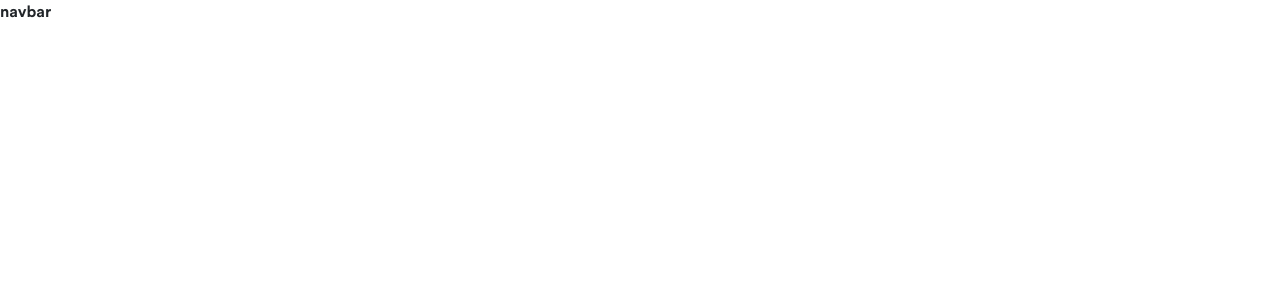
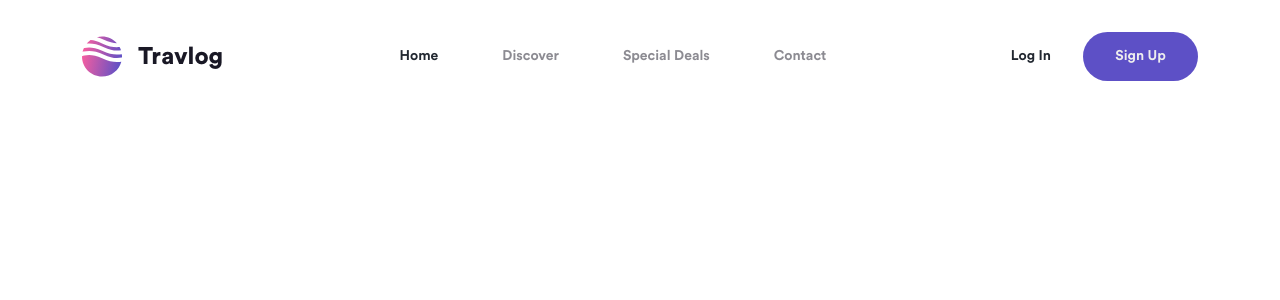
Before and after one commit to aleksi-svaridze/travlog, a React (Create React App) app: page / in a window 1280 px wide. Shown: the top 300 px of the page. Built offline with nearby package versions, Linux system fonts and the light colour scheme.

Commit message:
Finished: Navbar component

```diff
--- a/src/components/Navbar.js
+++ b/src/components/Navbar.js
@@ -1,8 +1,45 @@
+import Logo from '../images/icons/logo.svg';
+
 const Navbar = () => {
     return(
-        <div>
-            navbar
-        </div>
+        <nav className="navbar navbar-expand-lg py-2rem">
+            <div className="container">
+                <a className="navbar-brand me-0 column-gap-3 py-0 fw-bolder text-capitalize d-flex align-items-center text-blue-dark fs-24" href="#">
+                    <img src={Logo} alt="Travlog logo" className='w-40' />
+                    travlog
+                </a>
+
+                <button className="navbar-toggler" type="button" data-bs-toggle="collapse" data-bs-target="#navbarSupportedContent" aria-controls="navbarSupportedContent" aria-expanded="false" aria-label="Toggle navigation">
+                <span className="navbar-toggler-icon"></span>
+                </button>
+
+                <div className="collapse navbar-collapse" id="navbarSupportedContent">
+                    <ul className="navbar-nav mx-auto d-flex column-gap-5">
+                        <li className="nav-item">
+                            <a className="nav-link fs-14 text-blue text-capitalize" href="#">Home</a>
+                        </li>
+                        <li className="nav-item">
+                            <a className="nav-link fs-14 text-blue-dark-50 text-capitalize" href="#">discover</a>
+                        </li>
+                        <li className="nav-item">
+                            <a className="nav-link fs-14 text-blue-dark-50 text-capitalize">special deals</a>
+                        </li>
+                        <li className="nav-item">
+                            <a className="nav-link fs-14 text-blue-dark-50 text-capitalize">contact</a>
+                        </li>
+                    </ul>
+
+                    <ul className="navbar-nav align-items-center column-gap-4">
+                        <li className="nav-item">
+                            <a className="nav-link fs-14 text-blue text-capitalize" href="#">log in</a>
+                        </li>
+                        <li className="nav-item">
+                            <a className="btn fs-14 text-gray bg-purple w-115 h-49 d-flex align-items-center justify-content-center rounded-pill text-capitalize" href="#">sign up</a>
+                        </li>
+                    </ul>
+                </div>
+            </div>
+        </nav>
     )
 }
 
--- a/src/styles/css/main.css
+++ b/src/styles/css/main.css
@@ -23,83 +23,83 @@
   src: local("Inter"), url(../../fonts/Inter-Regular.ttf) format("ttf");
 }
 .text-pink {
-  color: #F85E9F;
+  color: #F85E9F !important;
 }
 
 .text-orange {
-  color: #FF5722;
+  color: #FF5722 !important;
 }
 
 .text-yellow {
-  color: #FACD49;
+  color: #FACD49 !important;
 }
 
 .text-purple {
-  color: #5D50C6;
+  color: #5D50C6 !important;
 }
 
 .text-gray {
-  color: #EEEEEE;
+  color: #EEEEEE !important;
 }
 
 .text-blue {
-  color: #222831;
+  color: #222831 !important;
 }
 
 .text-blue-dark {
-  color: #191825;
+  color: #191825 !important;
 }
 
 .text-blue-dark-50 {
-  color: rgba(25, 24, 37, 0.5);
+  color: rgba(25, 24, 37, 0.5) !important;
 }
 
 .text-blue-dark-75 {
-  color: rgba(25, 24, 37, 0.75);
+  color: rgba(25, 24, 37, 0.75) !important;
 }
 
 .text-yellow-10 {
-  color: rgba(250, 205, 73, 0.078);
+  color: rgba(250, 205, 73, 0.078) !important;
 }
 
 .bg-pink {
-  background-color: #F85E9F;
+  background-color: #F85E9F !important;
 }
 
 .bg-orange {
-  background-color: #FF5722;
+  background-color: #FF5722 !important;
 }
 
 .bg-yellow {
-  background-color: #FACD49;
+  background-color: #FACD49 !important;
 }
 
 .bg-purple {
-  background-color: #5D50C6;
+  background-color: #5D50C6 !important;
 }
 
 .bg-gray {
-  background-color: #EEEEEE;
+  background-color: #EEEEEE !important;
 }
 
 .bg-blue {
-  background-color: #222831;
+  background-color: #222831 !important;
 }
 
 .bg-blue-dark {
-  background-color: #191825;
+  background-color: #191825 !important;
 }
 
 .bg-blue-dark-50 {
-  background-color: rgba(25, 24, 37, 0.5);
+  background-color: rgba(25, 24, 37, 0.5) !important;
 }
 
 .bg-blue-dark-75 {
-  background-color: rgba(25, 24, 37, 0.75);
+  background-color: rgba(25, 24, 37, 0.75) !important;
 }
 
 .bg-yellow-10 {
-  background-color: rgba(250, 205, 73, 0.078);
+  background-color: rgba(250, 205, 73, 0.078) !important;
 }
 
 .font-circular {
@@ -110,7 +110,32 @@
   font-family: "Inter", sans-serif;
 }
 
+.fs-14 {
+  font-size: 14px;
+}
+
+.fs-24 {
+  font-size: 24px;
+}
+
+.py-2rem {
+  padding-top: 2rem;
+  padding-bottom: 2rem;
+}
+
+.w-40 {
+  width: 40px;
+}
+
+.w-115 {
+  width: 115px;
+}
+
+.h-49 {
+  height: 49px;
+}
+
 * {
-  font-family: "Circular Std", sans-serif;
-  font-weight: 700;
+  font-family: "Circular Std", sans-serif !important;
+  font-weight: 700 !important;
 }/*# sourceMappingURL=main.css.map */
--- a/src/styles/scss/main.scss
+++ b/src/styles/scss/main.scss
@@ -2,10 +2,14 @@
 @import './partials/basis/vars';
 
 @import './partials/utilities/colours';
-@import './partials/utilities/fonts';
+@import './partials/utilities/text';
+@import './partials/utilities/spacing';
+@import './partials/utilities/sizing';
+
+@import './partials/components/btn';
 
 
 * {
-    font-family: $font-circular;
-    font-weight: 700;
+    font-family: $font-circular !important;
+    font-weight: 700 !important;
 }
--- a/src/styles/scss/partials/utilities/_colours.scss
+++ b/src/styles/scss/partials/utilities/_colours.scss
@@ -1,62 +1,62 @@
 .text-pink {
-    color: $color-pink;
+    color: $color-pink !important;
 }
 .text-orange {
-    color: $color-orange;
+    color: $color-orange !important;
 }
 .text-yellow {
-    color: $color-yellow;
+    color: $color-yellow !important;
 }
 .text-purple {
-    color: $color-purple;
+    color: $color-purple !important;
 }
 .text-gray {
-    color: $color-gray;
+    color: $color-gray !important;
 }
 .text-blue {
-    color: $color-blue;
+    color: $color-blue !important;
 }
 .text-blue-dark {
-    color: $color-blue-dark;
+    color: $color-blue-dark !important;
 }
 .text-blue-dark-50 {
-    color: $color-blue-dark-50;
+    color: $color-blue-dark-50 !important;
 }
 .text-blue-dark-75 {
-    color: $color-blue-dark-75;
+    color: $color-blue-dark-75 !important;
 }
 .text-yellow-10 {
-    color: $color-yellow-10;
+    color: $color-yellow-10 !important;
 }
 
 
 .bg-pink {
-    background-color: $color-pink;
+    background-color: $color-pink !important;
 }
 .bg-orange {
-    background-color: $color-orange;
+    background-color: $color-orange !important;
 }
 .bg-yellow {
-    background-color: $color-yellow;
+    background-color: $color-yellow !important;
 }
 .bg-purple {
-    background-color: $color-purple;
+    background-color: $color-purple !important;
 }
 .bg-gray {
-    background-color: $color-gray;
+    background-color: $color-gray !important;
 }
 .bg-blue {
-    background-color: $color-blue;
+    background-color: $color-blue !important;
 }
 .bg-blue-dark {
-    background-color: $color-blue-dark;
+    background-color: $color-blue-dark !important;
 }
 .bg-blue-dark-50 {
-    background-color: $color-blue-dark-50;
+    background-color: $color-blue-dark-50 !important;
 }
 .bg-blue-dark-75 {
-    background-color: $color-blue-dark-75;
+    background-color: $color-blue-dark-75 !important;
 }
 .bg-yellow-10 {
-    background-color: $color-yellow-10;
+    background-color: $color-yellow-10 !important;
 }
--- /dev/null
+++ b/src/styles/scss/partials/utilities/_sizing.scss
@@ -0,0 +1,12 @@
+.w-40 {
+    width: 40px;
+}
+.w-115 {
+    width: 115px;
+}
+
+
+
+.h-49 {
+    height: 49px;
+}
--- /dev/null
+++ b/src/styles/scss/partials/utilities/_spacing.scss
@@ -0,0 +1,4 @@
+.py-2rem {
+    padding-top: 2rem;
+    padding-bottom: 2rem;
+}
--- a/src/styles/scss/partials/utilities/_fonts.scss
+++ b/src/styles/scss/partials/utilities/_text.scss
@@ -4,3 +4,10 @@
 .font-inter {
     font-family: $font-inter;
 }
+
+.fs-14 {
+    font-size: 14px;
+}
+.fs-24 {
+    font-size: 24px;
+}
```
Also changed, not shown: src/styles/scss/partials/components/_btn.scss (added), 1 other file (tests, documents, lock files or other folders).
